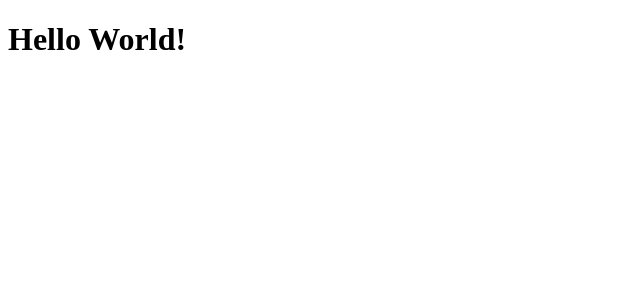
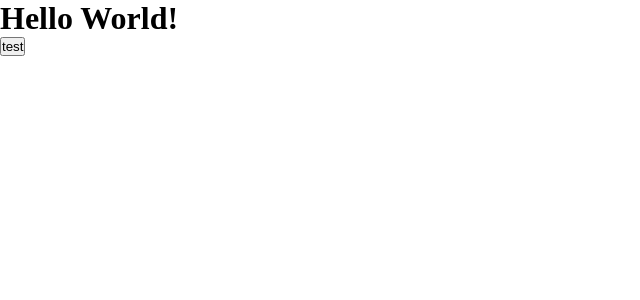
Before and after one commit to paulohsilvavieira/front-end-my-bitcoin, a Next.js app: page / in a window 1280 px wide. Shown: the top 300 px of the page, without its empty margins (0-640 px from the left). Built offline with nearby package versions, Linux system fonts and the light colour scheme.

Commit message:
feat: start create atoms

```diff
--- /dev/null
+++ b/src/atoms/button/index.tsx
@@ -0,0 +1,11 @@
+import { ButtonStyled } from '@/atoms/button/style';
+interface Props {
+  text: string;
+}
+export function Button({ text }: Props) {
+  return (
+    <ButtonStyled color="primary" size="lg">
+      {text}
+    </ButtonStyled>
+  );
+}
--- /dev/null
+++ b/src/atoms/button/style.ts
@@ -0,0 +1,35 @@
+import styled from 'styled-components';
+type Color = 'primary' | 'secondary';
+
+type Size = 'lg' | 'md' | 'sm';
+
+export interface PropsButton {
+  size: Size;
+  color: Color;
+}
+export function getColor(color: Color) {
+  const colorRGB = {
+    primary: '',
+    secondary: '',
+    success: '',
+    error: '',
+    warning: '',
+    info: '',
+    default: ''
+  };
+  return colorRGB[color];
+}
+
+export function getSize(size: Size) {
+  const sizePx = {
+    lg: '',
+    md: '',
+    sm: ''
+  };
+  return sizePx[size];
+}
+
+export const ButtonStyled = styled.button<PropsButton>`
+  background-color: ${({ color }) => getColor(color)};
+  width: ${({ size }) => getSize(size)};
+`;
--- a/src/pages/_app.tsx
+++ b/src/pages/_app.tsx
@@ -1,5 +1,19 @@
 import type { AppProps } from 'next/app';
+import React from 'react';
+import { createGlobalStyle } from 'styled-components';
 
+const GlobalStyle = createGlobalStyle`
+  * {
+    box-sizing: border-box;
+    margin: 0;
+    padding: 0;
+  }
+`;
 export default function App({ Component, pageProps }: AppProps) {
-  return <Component {...pageProps} />;
+  return (
+    <React.Fragment>
+      <GlobalStyle />
+      <Component {...pageProps} />
+    </React.Fragment>
+  );
 }
--- a/src/pages/index.tsx
+++ b/src/pages/index.tsx
@@ -1,3 +1,11 @@
+import { Button } from '@/atoms/button';
+import React from 'react';
+
 export default function Home() {
-  return <h1>Hello World!</h1>;
+  return (
+    <React.Fragment>
+      <h1>Hello World!</h1>
+      <Button text="test" />
+    </React.Fragment>
+  );
 }
--- a/src/styles/globals.css
+++ b/src/styles/globals.css
@@ -1,4 +1,4 @@
-@tailwind base;
+/* @tailwind base;
 @tailwind components;
 @tailwind utilities;
 
@@ -24,4 +24,10 @@ body {
       rgb(var(--background-end-rgb))
     )
     rgb(var(--background-start-rgb));
+} */
+
+* {
+  box-sizing: border-box;
+  margin: 0;
+  padding: 0;
 }
```
